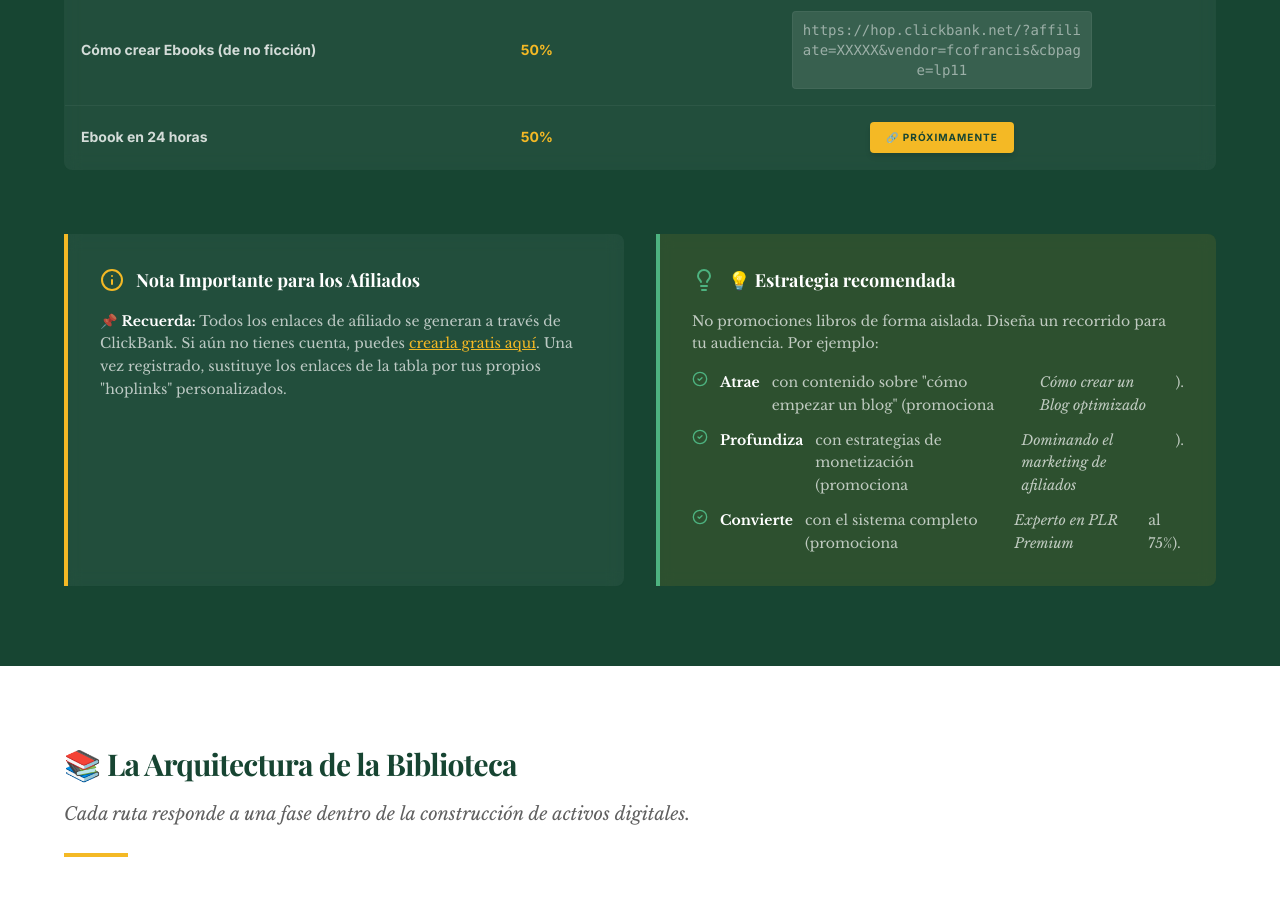
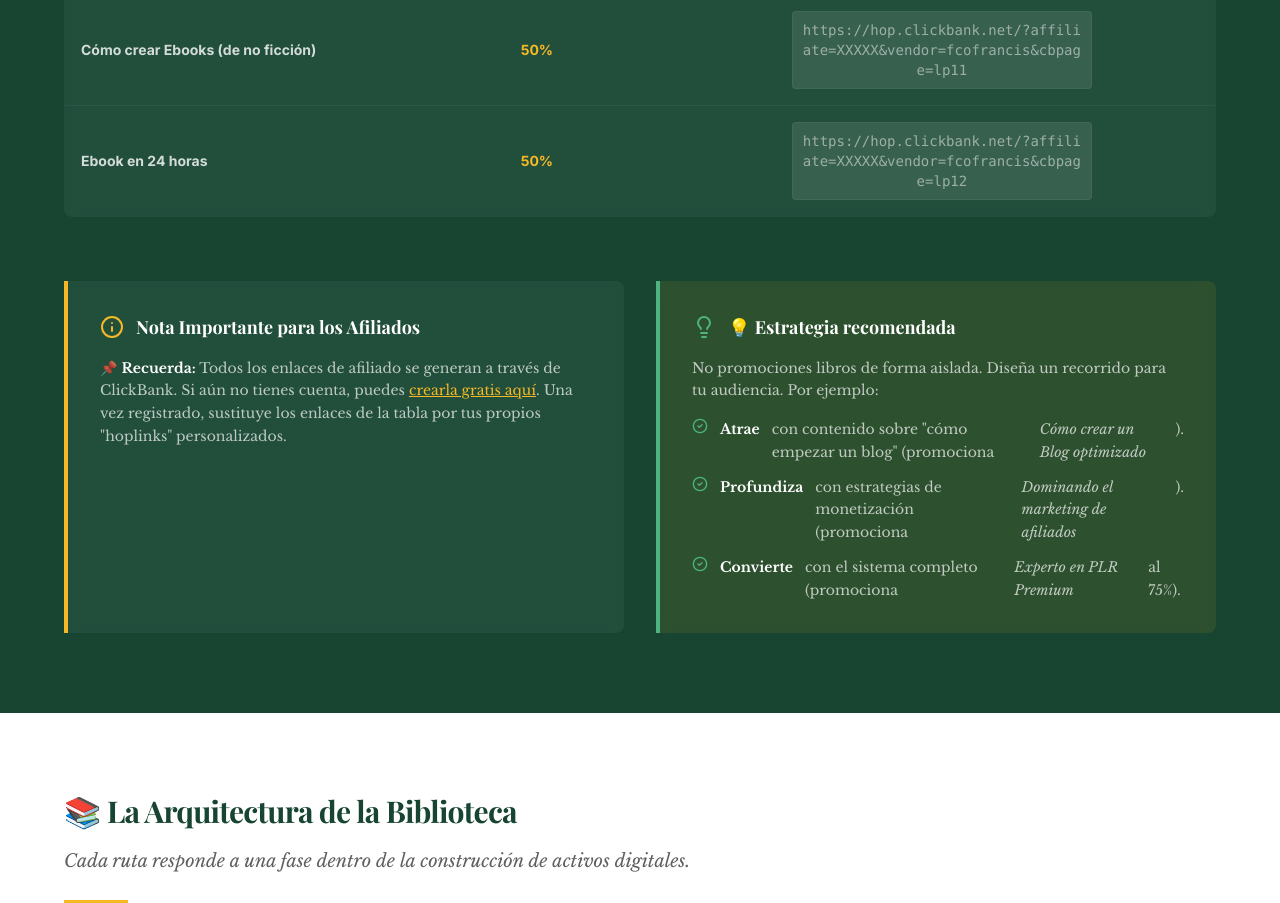
Before and after one commit to githubinf/FG-afiliados, a React (Vite) app: page / in a window 1280 px wide. Shown: the part 4760-5663 px from the top of the page. Built offline with nearby package versions, Linux system fonts and the light colour scheme; a web font is replaced by a local one.

Commit message:
feat: Add custom link to Ebook 24h affiliate offer
Includes a direct affiliate link for the "Ebook en 24 horas" product, improving tracking and conversion for this specific offer.

```diff
--- a/src/App.tsx
+++ b/src/App.tsx
@@ -353,7 +353,11 @@ export default function App() {
                 commission: "50%",
                 customLink: "https://hop.clickbank.net/?affiliate=XXXXX&vendor=fcofrancis&cbpage=lp11"
               },
-              { name: "Ebook en 24 horas", commission: "50%" }
+              {
+                name: "Ebook en 24 horas",
+                commission: "50%",
+                customLink: "https://hop.clickbank.net/?affiliate=XXXXX&vendor=fcofrancis&cbpage=lp12"
+              }
             ]}
           />
 
```
